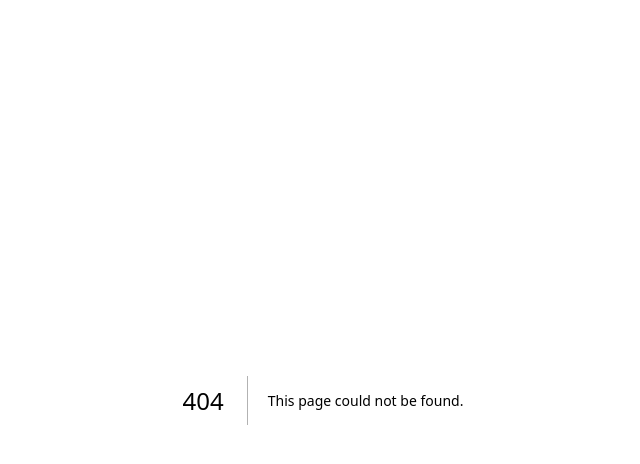
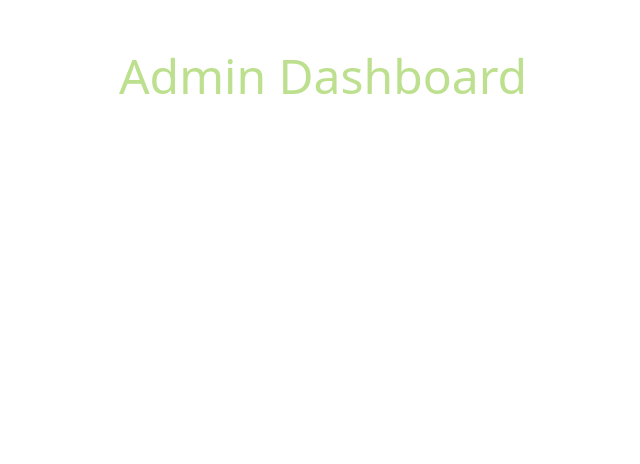
Before and after one commit to WalidurTanjim/nextjs-demo, a Next.js app: page /admin-dashboard in a window 1280 px wide. Before the commit this address had no page. Shown: the top 464 px of the page, without its empty margins (317-957 px from the left). Built offline with nearby package versions, Linux system fonts and the light colour scheme.

Commit message:
dashboard & auth pages folder created

```diff
--- /dev/null
+++ b/src/app/(auth)/sign-in/page.jsx
@@ -0,0 +1,11 @@
+const SignIn = () => {
+    return (
+        <div>
+            <div className="container mx-auto w-full px-2 sm:px-6 lg:px-8 py-10">
+                <h1 className="common_heading">Sign In</h1>
+            </div>
+        </div>
+    );
+};
+
+export default SignIn;
--- /dev/null
+++ b/src/app/(auth)/sign-up/page.jsx
@@ -0,0 +1,11 @@
+const SignUp = () => {
+    return (
+        <div>
+            <div className="container mx-auto w-full px-2 sm:px-6 lg:px-8 py-10">
+                <h1 className="common_heading">Sign Up</h1>
+            </div>
+        </div>
+    );
+};
+
+export default SignUp;
--- /dev/null
+++ b/src/app/(dashboard)/admin-dashboard/page.jsx
@@ -0,0 +1,11 @@
+const AdminDashboard = () => {
+    return (
+        <div>
+            <div className="container mx-auto w-full px-2 sm:px-6 lg:px-8 py-10">
+                <h1 className="common_heading">Admin Dashboard</h1>
+            </div>
+        </div>
+    );
+};
+
+export default AdminDashboard;
--- /dev/null
+++ b/src/app/(dashboard)/user-dashboard/page.jsx
@@ -0,0 +1,11 @@
+const UserDashboard = () => {
+    return (
+        <div>
+            <div className="container mx-auto w-full px-2 sm:px-6 lg:px-8 py-10">
+                <h1 className="common_heading">User Dashboard</h1>
+            </div>
+        </div>
+    );
+};
+
+export default UserDashboard;
```
